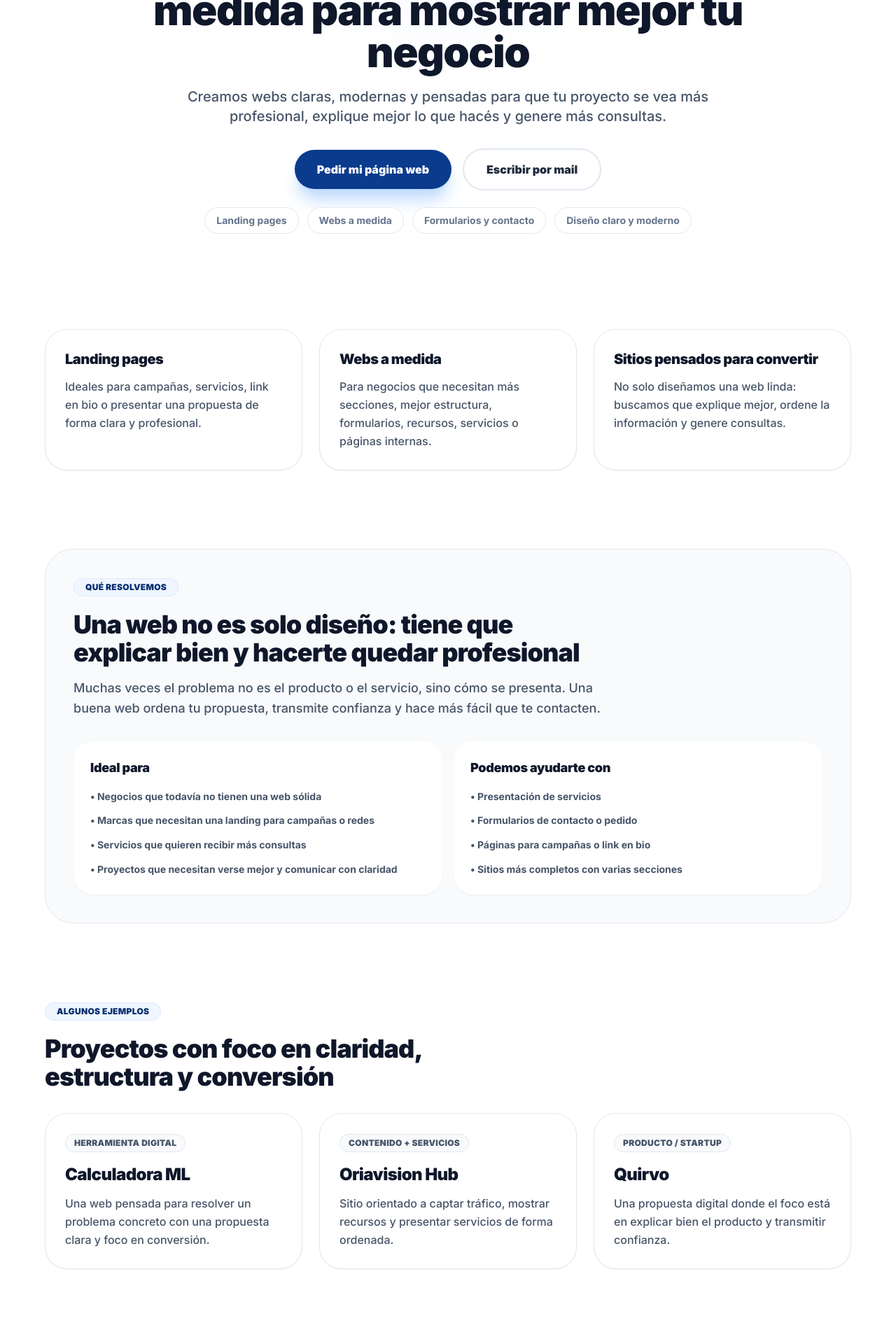
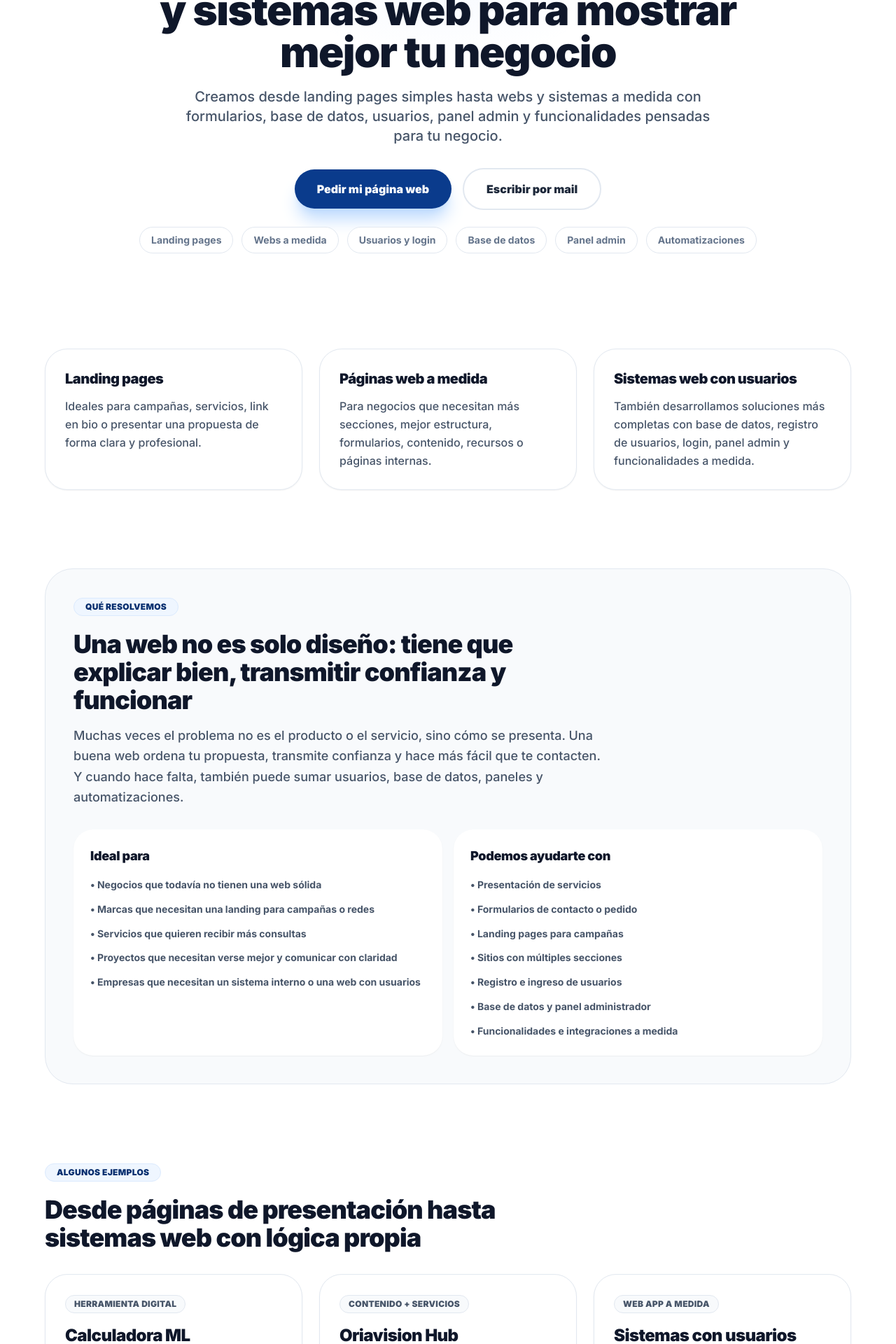
Before and after one commit to BengoDamian/oriavision-hub, a Next.js app: page /web in a window 1280 px wide. Shown: the part 320-2240 px from the top of the page at 70% size. Built offline with nearby package versions, Linux system fonts and the light colour scheme; no server answers.

Commit message:
actualizacion portafolio

```diff
--- a/src/app/web/page.tsx
+++ b/src/app/web/page.tsx
@@ -6,17 +6,17 @@ const SITE_URL = "https://www.oriavision.com.ar";
 const PAGE_URL = `${SITE_URL}/web/`;
 
 export const metadata: Metadata = {
-  title: "Landing pages y páginas web a medida | Oriavision",
+  title: "Landing pages, webs a medida y sistemas web | Oriavision",
   description:
-    "Creamos landing pages y páginas web a medida pensadas para mostrar mejor tu negocio, captar consultas y convertir más.",
+    "Desarrollamos desde landing pages simples hasta webs y sistemas a medida con usuarios, base de datos, login, panel admin y automatizaciones.",
   alternates: {
     canonical: "/web/",
   },
   openGraph: {
     url: PAGE_URL,
-    title: "Landing pages y páginas web a medida | Oriavision",
+    title: "Landing pages, webs a medida y sistemas web | Oriavision",
     description:
-      "Creamos landing pages y páginas web a medida pensadas para mostrar mejor tu negocio, captar consultas y convertir más.",
+      "Desarrollamos desde landing pages simples hasta webs y sistemas a medida con usuarios, base de datos, login, panel admin y automatizaciones.",
     images: [
       {
         url: "/og/home.png",
@@ -27,9 +27,9 @@ export const metadata: Metadata = {
     ],
   },
   twitter: {
-    title: "Landing pages y páginas web a medida | Oriavision",
+    title: "Landing pages, webs a medida y sistemas web | Oriavision",
     description:
-      "Creamos landing pages y páginas web a medida pensadas para mostrar mejor tu negocio, captar consultas y convertir más.",
+      "Desarrollamos desde landing pages simples hasta webs y sistemas a medida con usuarios, base de datos, login, panel admin y automatizaciones.",
     images: ["/og/home.png"],
   },
 };
@@ -57,7 +57,7 @@ const serviceJsonLd = {
   "@context": "https://schema.org",
   "@type": "Service",
   serviceType: "Diseño y desarrollo web",
-  name: "Landing pages y páginas web a medida",
+  name: "Landing pages, páginas web a medida y sistemas web",
   provider: {
     "@type": "Organization",
     name: "Oriavision",
@@ -66,7 +66,7 @@ const serviceJsonLd = {
   areaServed: "AR",
   url: PAGE_URL,
   description:
-    "Landing pages y páginas web a medida para negocios, marcas y proyectos que necesitan verse mejor, comunicar con claridad y recibir más consultas.",
+    "Desarrollamos desde landing pages simples hasta sistemas web a medida con usuarios, base de datos, login, panel administrador y automatizaciones.",
 };
 
 const solutions = [
@@ -75,12 +75,12 @@ const solutions = [
     text: "Ideales para campañas, servicios, link en bio o presentar una propuesta de forma clara y profesional.",
   },
   {
-    title: "Webs a medida",
-    text: "Para negocios que necesitan más secciones, mejor estructura, formularios, recursos, servicios o páginas internas.",
+    title: "Páginas web a medida",
+    text: "Para negocios que necesitan más secciones, mejor estructura, formularios, contenido, recursos o páginas internas.",
   },
   {
-    title: "Sitios pensados para convertir",
-    text: "No solo diseñamos una web linda: buscamos que explique mejor, ordene la información y genere consultas.",
+    title: "Sistemas web con usuarios",
+    text: "También desarrollamos soluciones más completas con base de datos, registro de usuarios, login, panel admin y funcionalidades a medida.",
   },
 ];
 
@@ -88,22 +88,22 @@ const process = [
   {
     step: "01",
     title: "Nos contás qué necesitás",
-    text: "Completás el formulario con tu idea, tu rubro y el objetivo principal de la web.",
+    text: "Completás el formulario con tu idea, tu rubro y el objetivo principal del proyecto.",
   },
   {
     step: "02",
     title: "Definimos el enfoque",
-    text: "Vemos si conviene una landing simple, una web más completa o una solución a medida.",
+    text: "Vemos si conviene una landing simple, una web más completa o un sistema web con lógica propia.",
   },
   {
     step: "03",
     title: "Diseño y desarrollo",
-    text: "Armamos una propuesta clara, moderna y alineada a tu negocio.",
+    text: "Armamos una propuesta clara, moderna y alineada a tu negocio y a lo que necesitás resolver.",
   },
   {
     step: "04",
     title: "Entrega y ajustes",
-    text: "Revisamos el resultado final y dejamos todo listo para salir online.",
+    text: "Revisamos el resultado final y dejamos todo listo para salir online o continuar evolucionándolo.",
   },
 ];
 
@@ -111,17 +111,17 @@ const cases = [
   {
     title: "Calculadora ML",
     badge: "Herramienta digital",
-    text: "Una web pensada para resolver un problema concreto con una propuesta clara y foco en conversión.",
+    text: "Una web pensada para resolver un problema concreto con una propuesta clara, lógica propia y foco en conversión.",
   },
   {
     title: "Oriavision Hub",
     badge: "Contenido + servicios",
-    text: "Sitio orientado a captar tráfico, mostrar recursos y presentar servicios de forma ordenada.",
+    text: "Sitio orientado a captar tráfico, mostrar recursos y presentar servicios de forma ordenada y profesional.",
   },
   {
-    title: "Quirvo",
-    badge: "Producto / startup",
-    text: "Una propuesta digital donde el foco está en explicar bien el producto y transmitir confianza.",
+    title: "Sistemas con usuarios",
+    badge: "Web app a medida",
+    text: "También podemos desarrollar proyectos con base de datos, usuarios, login, paneles internos, formularios avanzados y automatizaciones.",
   },
 ];
 
@@ -151,12 +151,12 @@ export default function WebPage() {
               </div>
 
               <h1 className="mt-6 text-4xl font-black tracking-tight text-slate-900 md:text-6xl">
-                Landing pages y páginas web a medida para mostrar mejor tu negocio
+                Landing pages, webs a medida y sistemas web para mostrar mejor tu negocio
               </h1>
 
               <p className="mx-auto mt-5 max-w-3xl text-lg font-medium leading-relaxed text-slate-600 md:text-xl">
-                Creamos webs claras, modernas y pensadas para que tu proyecto se vea más profesional,
-                explique mejor lo que hacés y genere más consultas.
+                Creamos desde landing pages simples hasta webs y sistemas a medida con formularios,
+                base de datos, usuarios, panel admin y funcionalidades pensadas para tu negocio.
               </p>
 
               <div className="mt-8 flex flex-col items-center justify-center gap-4 sm:flex-row">
@@ -183,10 +183,16 @@ export default function WebPage() {
                   Webs a medida
                 </span>
                 <span className="rounded-full border border-slate-200 bg-white px-4 py-2">
-                  Formularios y contacto
+                  Usuarios y login
                 </span>
                 <span className="rounded-full border border-slate-200 bg-white px-4 py-2">
-                  Diseño claro y moderno
+                  Base de datos
+                </span>
+                <span className="rounded-full border border-slate-200 bg-white px-4 py-2">
+                  Panel admin
+                </span>
+                <span className="rounded-full border border-slate-200 bg-white px-4 py-2">
+                  Automatizaciones
                 </span>
               </div>
             </div>
@@ -226,13 +232,13 @@ export default function WebPage() {
                 </div>
 
                 <h2 className="mt-5 text-3xl font-black tracking-tight text-slate-900 md:text-4xl">
-                  Una web no es solo diseño: tiene que explicar bien y hacerte quedar profesional
+                  Una web no es solo diseño: tiene que explicar bien, transmitir confianza y funcionar
                 </h2>
 
                 <p className="mt-4 text-lg font-medium leading-relaxed text-slate-600">
                   Muchas veces el problema no es el producto o el servicio, sino cómo se presenta.
-                  Una buena web ordena tu propuesta, transmite confianza y hace más fácil que te
-                  contacten.
+                  Una buena web ordena tu propuesta, transmite confianza y hace más fácil que te contacten.
+                  Y cuando hace falta, también puede sumar usuarios, base de datos, paneles y automatizaciones.
                 </p>
               </div>
 
@@ -244,6 +250,7 @@ export default function WebPage() {
                     <li>• Marcas que necesitan una landing para campañas o redes</li>
                     <li>• Servicios que quieren recibir más consultas</li>
                     <li>• Proyectos que necesitan verse mejor y comunicar con claridad</li>
+                    <li>• Empresas que necesitan un sistema interno o una web con usuarios</li>
                   </ul>
                 </div>
 
@@ -252,8 +259,11 @@ export default function WebPage() {
                   <ul className="mt-4 space-y-3 text-sm font-semibold leading-relaxed text-slate-600">
                     <li>• Presentación de servicios</li>
                     <li>• Formularios de contacto o pedido</li>
-                    <li>• Páginas para campañas o link en bio</li>
-                    <li>• Sitios más completos con varias secciones</li>
+                    <li>• Landing pages para campañas</li>
+                    <li>• Sitios con múltiples secciones</li>
+                    <li>• Registro e ingreso de usuarios</li>
+                    <li>• Base de datos y panel administrador</li>
+                    <li>• Funcionalidades e integraciones a medida</li>
                   </ul>
                 </div>
               </div>
@@ -272,7 +282,7 @@ export default function WebPage() {
                 </div>
 
                 <h2 className="mt-5 text-3xl font-black tracking-tight text-slate-900 md:text-4xl">
-                  Proyectos con foco en claridad, estructura y conversión
+                  Desde páginas de presentación hasta sistemas web con lógica propia
                 </h2>
               </div>
             </div>
--- a/src/components/WebRequestForm.tsx
+++ b/src/components/WebRequestForm.tsx
@@ -76,7 +76,8 @@ export default function WebRequestForm() {
 
         <p className="mt-4 max-w-2xl text-lg font-medium text-textBody">
           Tocá el botón, completá tus datos y contanos qué necesitás. Puede ser
-          una landing simple o una web más completa a medida.
+          una landing, una web a medida o incluso un sistema con usuarios, base
+          de datos, panel admin y funcionalidades específicas.
         </p>
 
         {!open ? (
```
